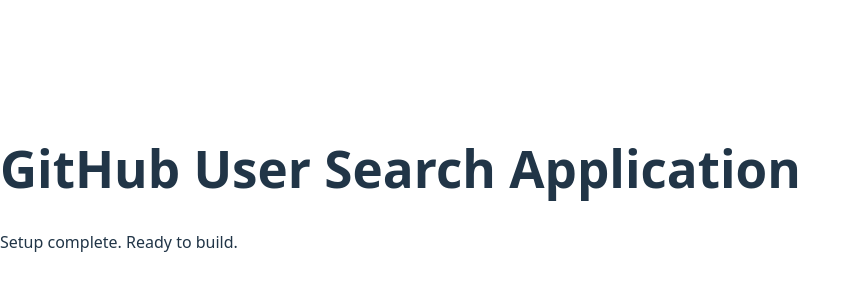
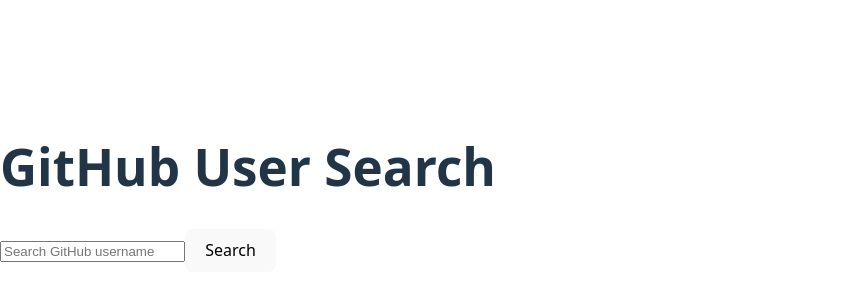
Before and after one commit to yasmintitaoui/alx-fe-reactjs, a React (Vite) app in the folder github-user-search/: page / in a window 1280 px wide. Shown: the part 212-512 px from the top of the page, without its empty margins (0-860 px from the left). Built offline with nearby package versions, Linux system fonts and the light colour scheme.

Commit message:
Task 1: Add GitHub API search with Search component and service

```diff
--- a/github-user-search/src/App.jsx
+++ b/github-user-search/src/App.jsx
@@ -1,10 +1,11 @@
 import React from 'react';
+import Search from './components/Search';
 
 function App() {
   return (
-    <div>
-      <h1>GitHub User Search Application</h1>
-      <p>Setup complete. Ready to build.</p>
+    <div className="App">
+      <h1>GitHub User Search</h1>
+      <Search />
     </div>
   );
 }
--- /dev/null
+++ b/github-user-search/src/components/Search.jsx
@@ -0,0 +1,53 @@
+import React, { useState } from 'react';
+import { fetchUserData } from '../services/githubService';
+
+export default function Search() {
+  const [username, setUsername] = useState('');
+  const [user, setUser] = useState(null);
+  const [loading, setLoading] = useState(false);
+  const [error, setError] = useState(null);
+
+  const handleInputChange = e => setUsername(e.target.value);
+
+  const handleSubmit = async e => {
+    e.preventDefault();
+    setLoading(true);
+    setError(null);
+    setUser(null);
+
+    try {
+      const data = await fetchUserData(username);
+      setUser(data);
+    } catch (err) {
+      console.error(err);
+      setError('Looks like we can’t find the user');
+    } finally {
+      setLoading(false);
+    }
+  };
+
+  return (
+    <div>
+      <form onSubmit={handleSubmit}>
+        <input
+          type="text"
+          placeholder="Search GitHub username"
+          value={username}
+          onChange={handleInputChange}
+          required
+        />
+        <button type="submit">Search</button>
+      </form>
+
+      {loading && <p>Loading...</p>}
+      {error && <p>{error}</p>}
+      {user && (
+        <div>
+          <img src={user.avatar_url} alt={user.login} width="100" />
+          <h3>{user.name || user.login}</h3>
+          <a href={user.html_url} target="_blank" rel="noopener noreferrer">View Profile</a>
+        </div>
+      )}
+    </div>
+  );
+}
--- /dev/null
+++ b/github-user-search/src/services/githubService.js
@@ -0,0 +1,7 @@
+import axios from 'axios';
+
+export async function fetchUserData(username) {
+  const url = `https://api.github.com/users/${username}`;
+  const response = await axios.get(url);
+  return response.data;
+}
```
